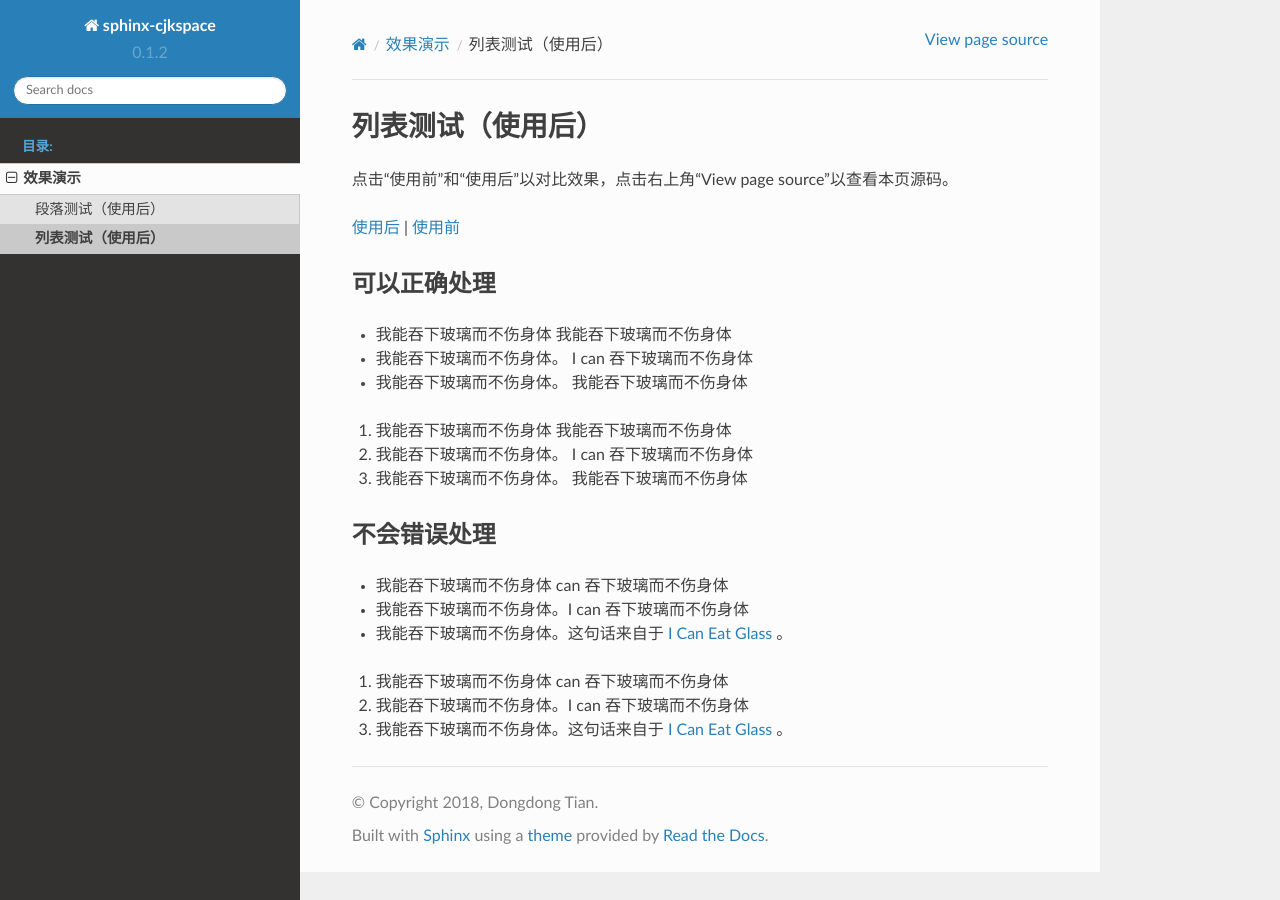
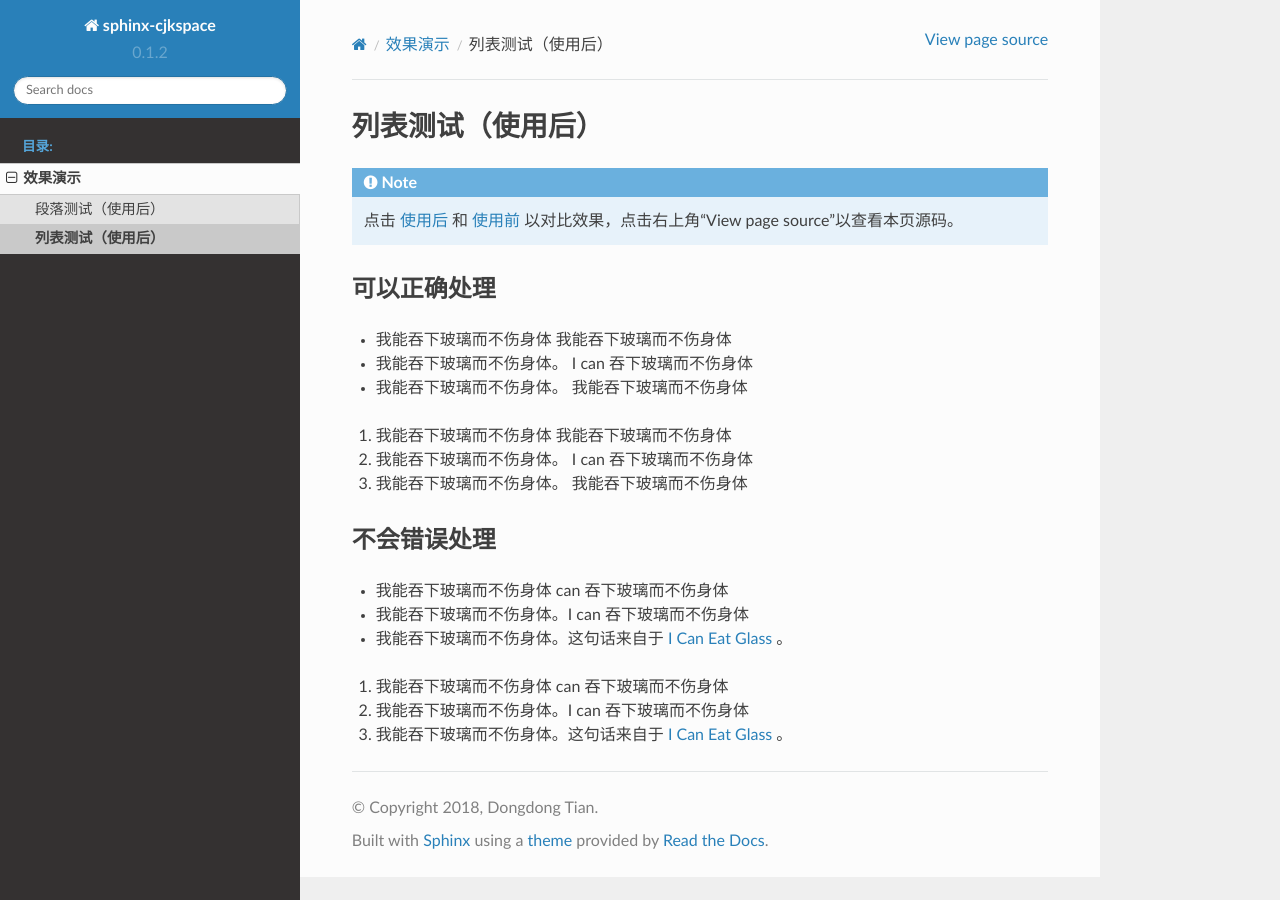
Before and after one commit to seisman/sphinx-cjkspace, a Sphinx documentation site: the page built from docs/example/list.rst, in a window 1280 px wide. Built offline with Sphinx 7.4.7 and the Read the Docs theme 2.0.0, drawn with Linux system fonts in a browser that asks for light colours.

Commit message:
update docs

```diff
--- a/docs/example/list.rst
+++ b/docs/example/list.rst
@@ -1,10 +1,11 @@
 列表测试（使用后）
 ==================
 
-点击“使用前”和“使用后”以对比效果，点击右上角“View page source”以查看本页源码。
+.. note::
 
-`使用后 </example/list.html>`_ | \
-`使用前 </example2/list.html>`_
+    点击 `使用后 </example/list.html>`_ 和 `使用前 </example2/list.html>`_
+    以对比效果，点击右上角“View page source”以查看本页源码。
+
 
 可以正确处理
 ~~~~~~~~~~~~
--- a/docs/example/paragraph.rst
+++ b/docs/example/paragraph.rst
@@ -1,10 +1,10 @@
 段落测试（使用后）
 ==================
 
-点击“使用前”和“使用后”以对比效果，点击右上角“View page source”以查看本页源码。
+.. note::
 
-`使用后 </example/paragraph.html>`_ | \
-`使用前 </example2/paragraph.html>`_
+    点击 `使用后 </example/paragraph.html>`_ 和 `使用前 </example2/paragraph.html>`_
+    以对比效果，点击右上角“View page source”以查看本页源码。
 
 可以正确处理
 ------------
```
Also changed, not shown: docs/index.rst (+0 -7 lines).
